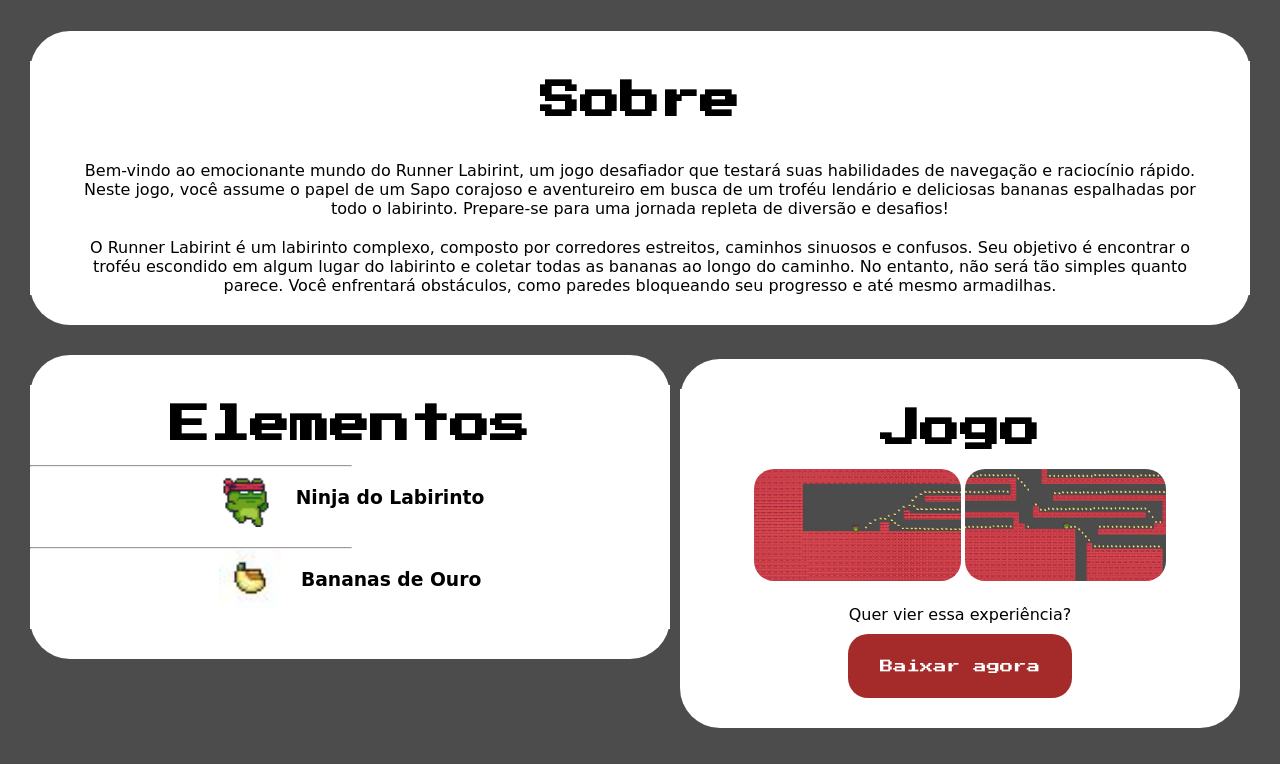
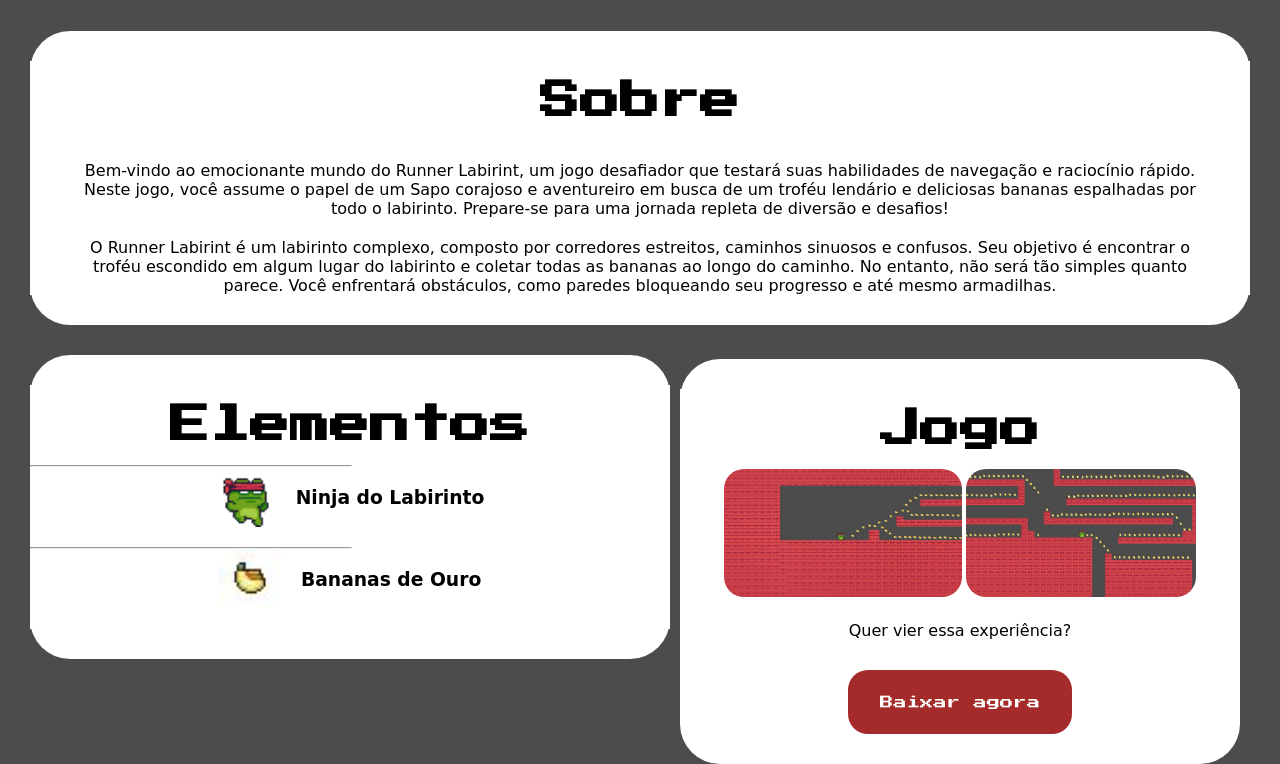
Before and after one commit to ElieloJr/RunnerLabirint, a plain HTML site: page index.html in a window 1280 px wide. Shown: the part 693-1457 px from the top of the page. Before the commit the page ends 1421 px from the top, so only its background shows below. Drawn offline with Linux system fonts and the light colour scheme; a web font is replaced by a local one.

Commit message:
Ajustes no botão

```diff
--- a/style.css
+++ b/style.css
@@ -162,12 +162,12 @@ hr {
 }
 
 .fromJogo {
-    height: 7rem;
+    height: 8rem;
     border-radius: 20px;
 }
 
 button {
-    margin-top: 10px;
+    margin-top: 30px;
     height: 4rem;
     width: 14rem;
     background-color: brown;
@@ -175,4 +175,5 @@ button {
     border-radius: 20px;
     color: white;
     font-family: 'Press Start 2P', cursive;
+    font-transform: uppercase;
 }
```
